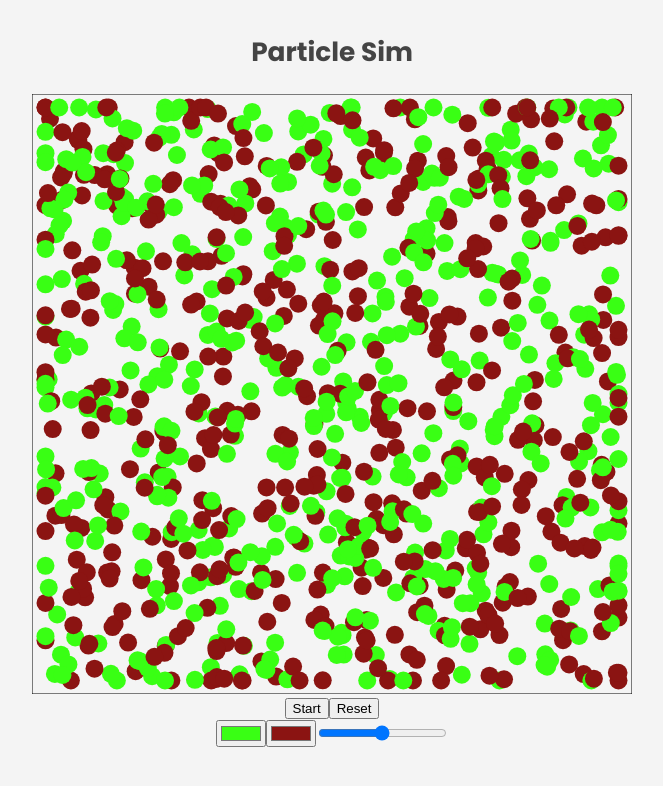
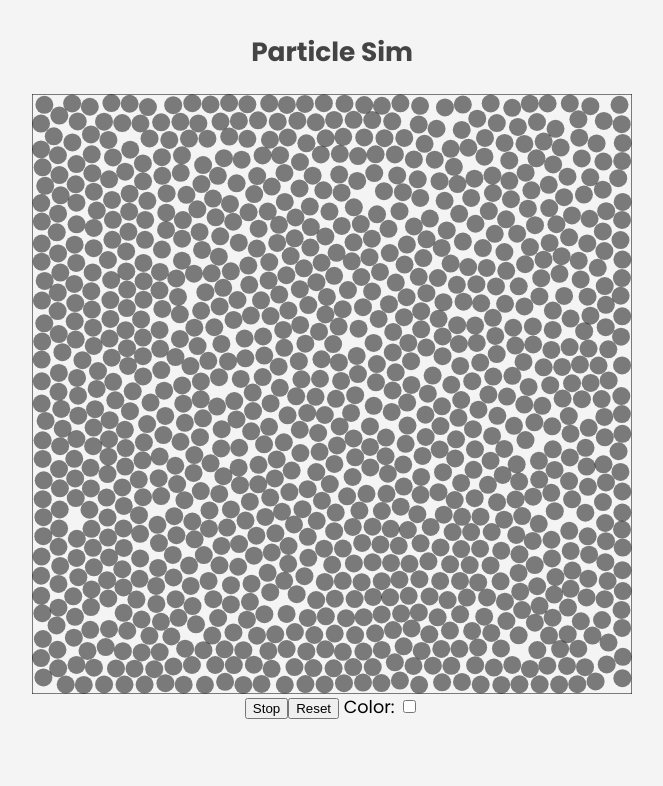
Before and after one commit to JBreidfjord/particle-sim, a React (Create React App) app: page / in a window 1280 px wide. Shown: the top 786 px of the page, without its empty margins (308-971 px from the left). Built offline with nearby package versions, Linux system fonts and the light colour scheme.

Commit message:
Move color into Particle class

```diff
--- a/src/Particle.js
+++ b/src/Particle.js
@@ -1,5 +1,5 @@
 export default class Particle {
-  constructor(initialX, initialY, initialVx, initialVy, radius) {
+  constructor(initialX, initialY, initialVx, initialVy, radius, color = "rgba(0, 0, 0, 0.5)") {
     this.x = initialX;
     this.y = initialY;
     this.vx = initialVx;
@@ -7,17 +7,25 @@ export default class Particle {
     this.r = radius;
     this.ax = 0.0;
     this.ay = 0.0;
+    this.color = color;
   }
 
-  static random() {
+  static random(colorProbability, leftColor, rightColor) {
     const r = 0.015;
+    const color =
+      colorProbability && leftColor && rightColor
+        ? Math.random() < colorProbability
+          ? leftColor
+          : rightColor
+        : undefined;
 
     return new Particle(
       Math.max(Math.min(Math.random(), 1.0 - r * 1.5), r * 1.5),
       Math.max(Math.min(Math.random(), 1.0 - r * 1.5), r * 1.5),
       Math.random() - 0.5,
       Math.random() - 0.5,
-      r
+      r,
+      color
     );
   }
 
--- a/src/Simulation.js
+++ b/src/Simulation.js
@@ -28,18 +28,22 @@ CanvasRenderingContext2D.prototype.drawCircle = function (x, y, radius, color) {
 
 const numParticles = 1000;
 export default function Simulation() {
+  const [isColorful, setIsColorful] = useState(false);
+  const [colorProbability, setColorProbability] = useState(0.5);
+  const [leftColor, setLeftColor] = useState("#39FF14");
+  const [rightColor, setRightColor] = useState("#8B1412");
   const [particles, setParticles] = useState(() => {
     let particles = [];
+    console.log(isColorful);
     for (let i = 0; i < numParticles; i++) {
-      particles.push(Particle.random());
+      particles.push(
+        isColorful ? Particle.random(colorProbability, leftColor, rightColor) : Particle.random()
+      );
     }
     return particles;
   });
-  const [running, setRunning] = useState(false);
+  const [running, setRunning] = useState(true);
   const canvasRef = useRef(null);
-  const [leftColor, setLeftColor] = useState("#39FF14");
-  const [rightColor, setRightColor] = useState("#8B1412");
-  const [colorProbability, setColorProbability] = useState(0.5);
 
   // Handle canvas rendering
   useEffect(() => {
@@ -76,7 +80,7 @@ export default function Simulation() {
           particle.x * canvas.width,
           canvas.height - particle.y * canvas.height,
           particle.r * canvas.height,
-          Math.random() < colorProbability ? leftColor : rightColor
+          particle.color
           // "rgba(0,0,0,0.5)"
         );
       });
@@ -107,6 +111,20 @@ export default function Simulation() {
     return () => clearInterval(interval);
   }, [running, particles]);
 
+  const handleReset = (forceColor) => {
+    setParticles(() => {
+      let particles = [];
+      for (let i = 0; i < numParticles; i++) {
+        particles.push(
+          forceColor ?? isColorful
+            ? Particle.random(colorProbability, leftColor, rightColor)
+            : Particle.random()
+        );
+      }
+      return particles;
+    });
+  };
+
   return (
     <div className="simulation">
       <h2>Particle Sim</h2>
@@ -114,31 +132,48 @@ export default function Simulation() {
       <button onClick={() => setRunning((prevRunning) => !prevRunning)}>
         {running ? "Stop" : "Start"}
       </button>
-      <button
-        onClick={() =>
-          setParticles(() => {
-            let particles = [];
-            for (let i = 0; i < numParticles; i++) {
-              particles.push(Particle.random());
-            }
-            return particles;
-          })
-        }
-      >
-        Reset
-      </button>
+      <button onClick={handleReset}>Reset</button>
+      <label>
+        <span> Color: </span>
+        <input
+          type="checkbox"
+          onChange={(e) => {
+            setIsColorful(e.target.checked);
+            handleReset(e.target.checked);
+          }}
+        />
+      </label>
+      {isColorful && (
         <div className="color-picker">
-        <input type="color" value={leftColor} onChange={(e) => setLeftColor(e.target.value)} />
-        <input type="color" value={rightColor} onChange={(e) => setRightColor(e.target.value)} />
+          <input
+            type="color"
+            value={leftColor}
+            onChange={(e) => {
+              setLeftColor(e.target.value);
+              handleReset(e.target.value ?? undefined);
+            }}
+          />
+          <input
+            type="color"
+            value={rightColor}
+            onChange={(e) => {
+              setRightColor(e.target.value);
+              handleReset(e.target.value ?? undefined);
+            }}
+          />
           <input
             type="range"
             min="0"
             max="1"
             step="0.01"
             value={colorProbability}
-          onChange={(e) => setColorProbability(e.target.value)}
+            onChange={(e) => {
+              setColorProbability(e.target.value);
+              handleReset(e.target.value ?? undefined);
+            }}
           />
         </div>
+      )}
     </div>
   );
 }
```
Lines whose indentation alone changed are shown as unchanged.
